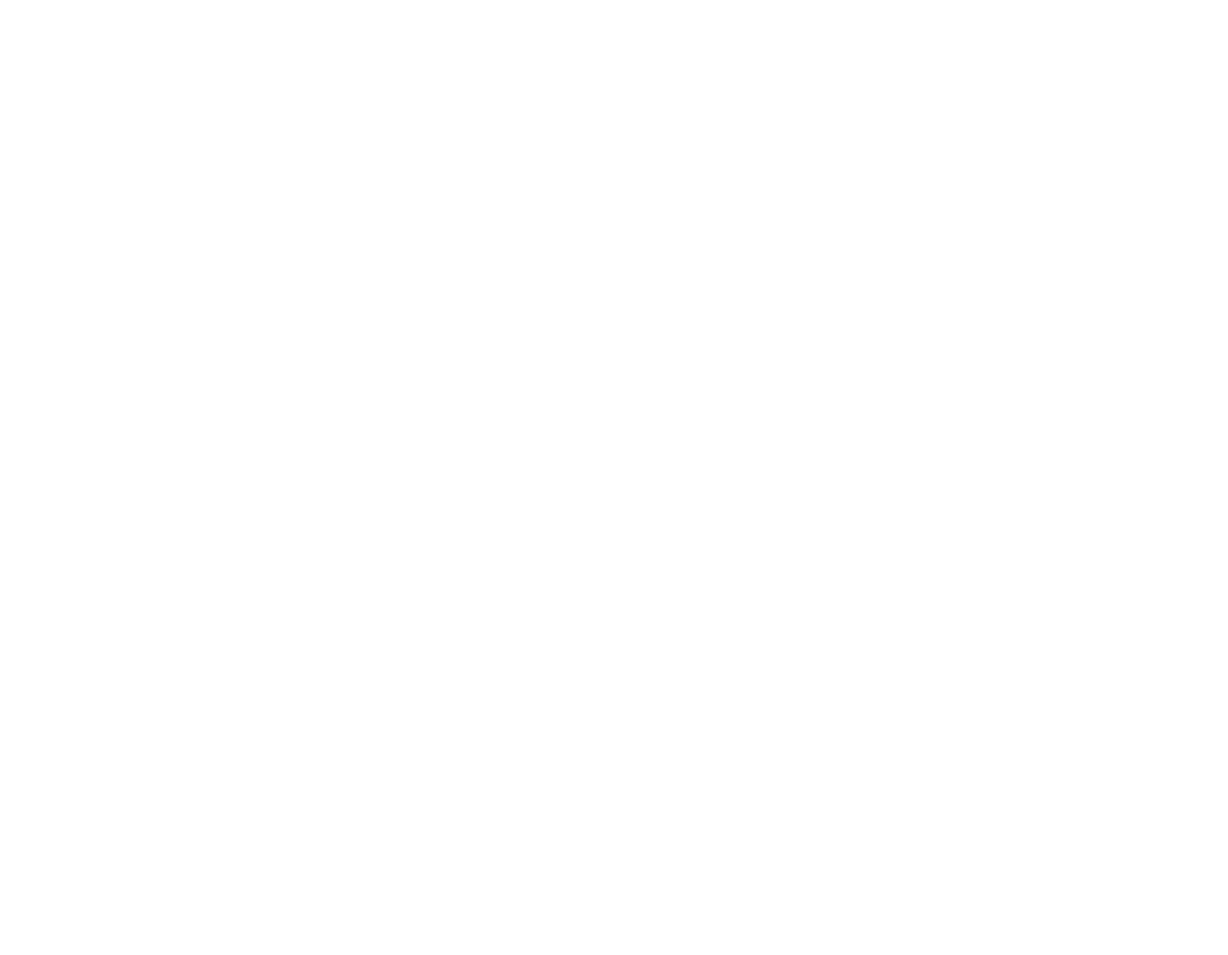
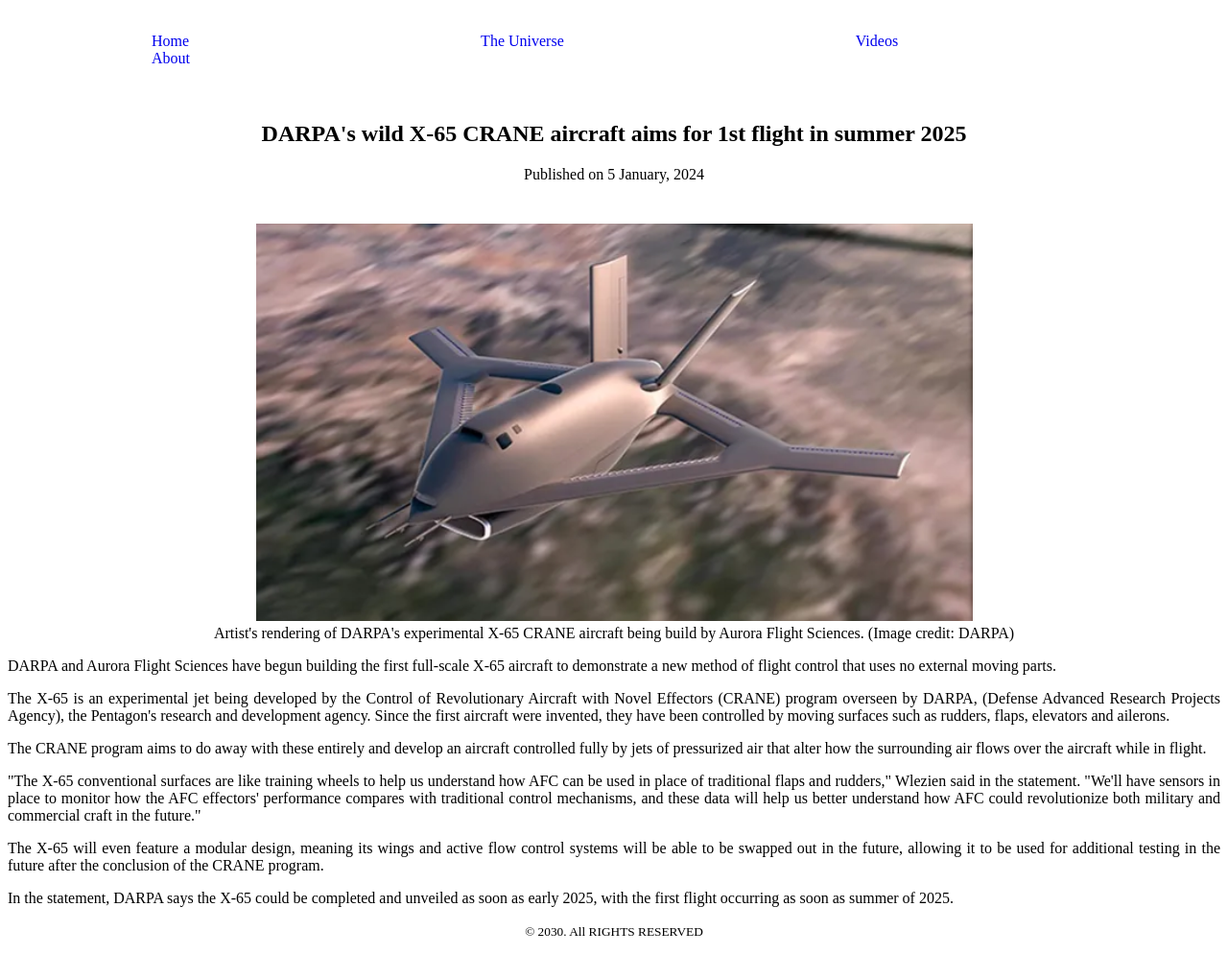
Before and after one commit to IshratMishu/HTML5, a plain HTML site: page Home.html in a window 1280 px wide. Shown: the whole page at 96% size. Before the commit the page ends 800 px from the top, so only its background shows below. Drawn offline with Linux system fonts and the light colour scheme.

Commit message:
first commit

```diff
--- a/Home.html
+++ b/Home.html
@@ -0,0 +1,48 @@
+<!DOCTYPE html>
+<html lang="en">
+<head>
+    <meta charset="UTF-8">
+    <meta name="viewport" content="width=device-width, initial-scale=1.0">
+    <title>DARPA's wild X-65 CRANE</title>
+    <link rel="stylesheet" href="Styles/Something.css">
+</head>
+<body>
+    <header>
+<nav>
+    <ul>
+        <li><a href="Home.html">Home</a></li>
+        <li><a href="theuniverse.html">The Universe</a></li>
+        <li><a href="videos.html">Videos</a></li>
+        <li><a href="About.html">About</a></li>
+    </ul>
+</nav>
+    </header>
+    <main>
+<article>
+    <header>
+        <h1>DARPA's wild X-65 CRANE aircraft aims for 1st flight in summer 2025</h1>
+        <p>Published on<time datetime="1/5/2024"> 5 January, 2024</time>
+        </p>
+    </header>
+    <figure>
+        <img src="Images/Screenshot 2024-01-05 145526.png" alt="">
+        <figcaption>Artist's rendering of DARPA's experimental X-65 CRANE aircraft being build by Aurora Flight Sciences. (Image credit: DARPA)</figcaption>
+    </figure>
+    <section>
+        <p>DARPA and Aurora Flight Sciences have begun building the first full-scale X-65 aircraft to demonstrate a new method of flight control that uses no external moving parts.</p>
+        <p>The X-65 is an experimental jet being developed by the Control of Revolutionary Aircraft with Novel Effectors (CRANE) program overseen by DARPA, (Defense Advanced Research Projects Agency), the Pentagon's research and development agency. Since the first aircraft were invented, they have been controlled by moving surfaces such as rudders, flaps, elevators and ailerons. </p>
+        <p>The CRANE program aims to do away with these entirely and develop an aircraft controlled fully by jets of pressurized air that alter how the surrounding air flows over the aircraft while in flight. </p>
+        <p>"The X-65 conventional surfaces are like training wheels to help us understand how AFC can be used in place of traditional flaps and rudders," Wlezien said in the statement. "We'll have sensors in place to monitor how the AFC effectors' performance compares with traditional control mechanisms, and these data will help us better understand how AFC could revolutionize both military and commercial craft in the future."</p>
+
+            <p>The X-65 will even feature a modular design, meaning its wings and active flow control systems will be able to be swapped out in the future, allowing it to be used for additional testing in the future after the conclusion of the CRANE program.
+            </p>
+            <p>In the statement, DARPA says the X-65 could be completed and unveiled as soon as early 2025, with the first flight occurring as soon as summer of 2025. </p>
+    </section>
+
+</article>
+    </main>
+    <footer>
+<p><small> &copy; 2030. All RIGHTS RESERVED</small></p>
+    </footer>
+</body>
+</html>
--- a/Styles/Something.css
+++ b/Styles/Something.css
@@ -18,3 +18,17 @@ main{
 header{
     padding: 10px;
 }
+section{
+    text-align: justify;
+}
+.Sally{
+    text-align: center;
+    font-style: inherit;
+    padding: 10px;
+    font-size: xx-large;
+    border-bottom: double;
+    border-top: double;
+}
+div{
+    text-align: center;
+}
```
Also changed, not shown: About.html (+2 -3 lines), theuniverse.html (+26 -0 lines), videos.html (+29 -0 lines).
